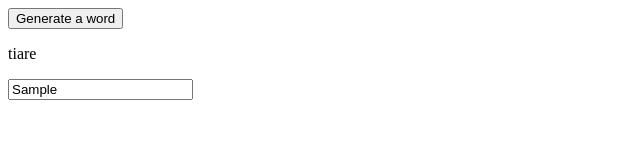
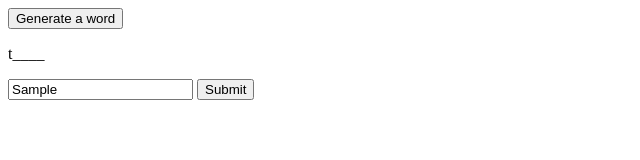
Before and after one commit to itchnisan/jsProject, a plain HTML site: page index.html in a window 1280 px wide. Both pictures are taken after typing "Sample" into the empty fields and a click on the button "Generate a word". Shown: the whole page, without its empty margins (0-640 px from the left). Drawn offline with Linux system fonts and the light colour scheme.

Commit message:
generation de mot + comparaison + mot caché

```diff
--- a/index.html
+++ b/index.html
@@ -10,9 +10,9 @@
     <main>
         <button class="generate">Generate a word</button>
         <p id="word"></p>
-        <input class=""></input>
-
-
+        <input id="in"></input>
+        <button type="button" onclick="treatment();">Submit</button>
+        <p id="result"></p>
 
     </main>
 </body>
--- a/script.js
+++ b/script.js
@@ -7,10 +7,27 @@ function generateWord(){
     fetch("liste.txt")
     .then(reponse => reponse.text())
     .then(data => {
-        var wordList = data.split("\n");
-        var randomLine = Math.floor(Math.random()*wordList.length);
-        randomWord = wordList[randomLine];
+        let wordList = data.split("\n");
+        let randomLine = Math.floor(Math.random() * wordList.length);
+        let randomWord = wordList[randomLine];
 
-        document.getElementById("word").innerHTML = randomWord;
-    })
+
+        let hidden = randomWord[0];
+        for(let i = 1; i < randomWord.length; i++){
+            hidden += "_";
+        }
+
+        document.getElementById("word").innerHTML = hidden;
+    });
 }
+
+function treatment() {
+    let input = document.getElementById("in").value;
+    if(input == randomWord){
+        document.getElementById("result").innerHTML = "gagné";
+
+    }else{
+        document.getElementById("result").innerHTML = "perdu";
+
+    }
+}
```
